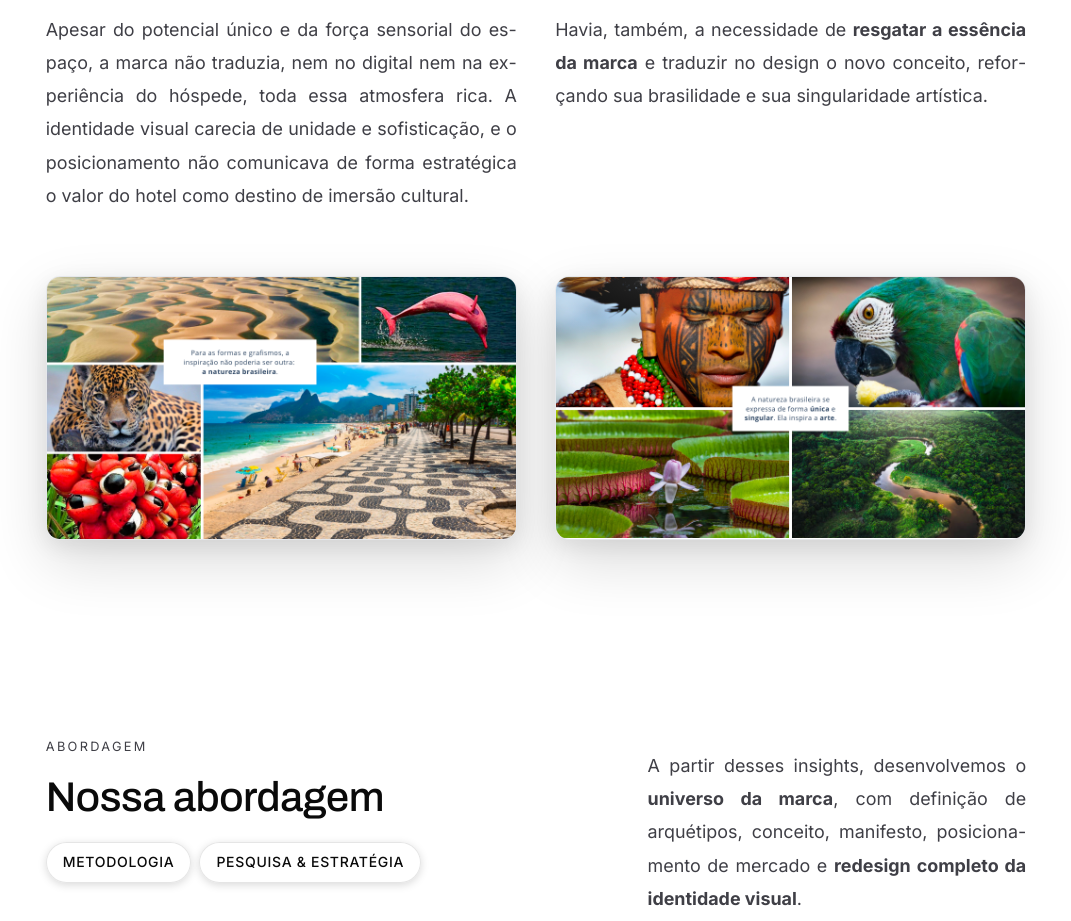
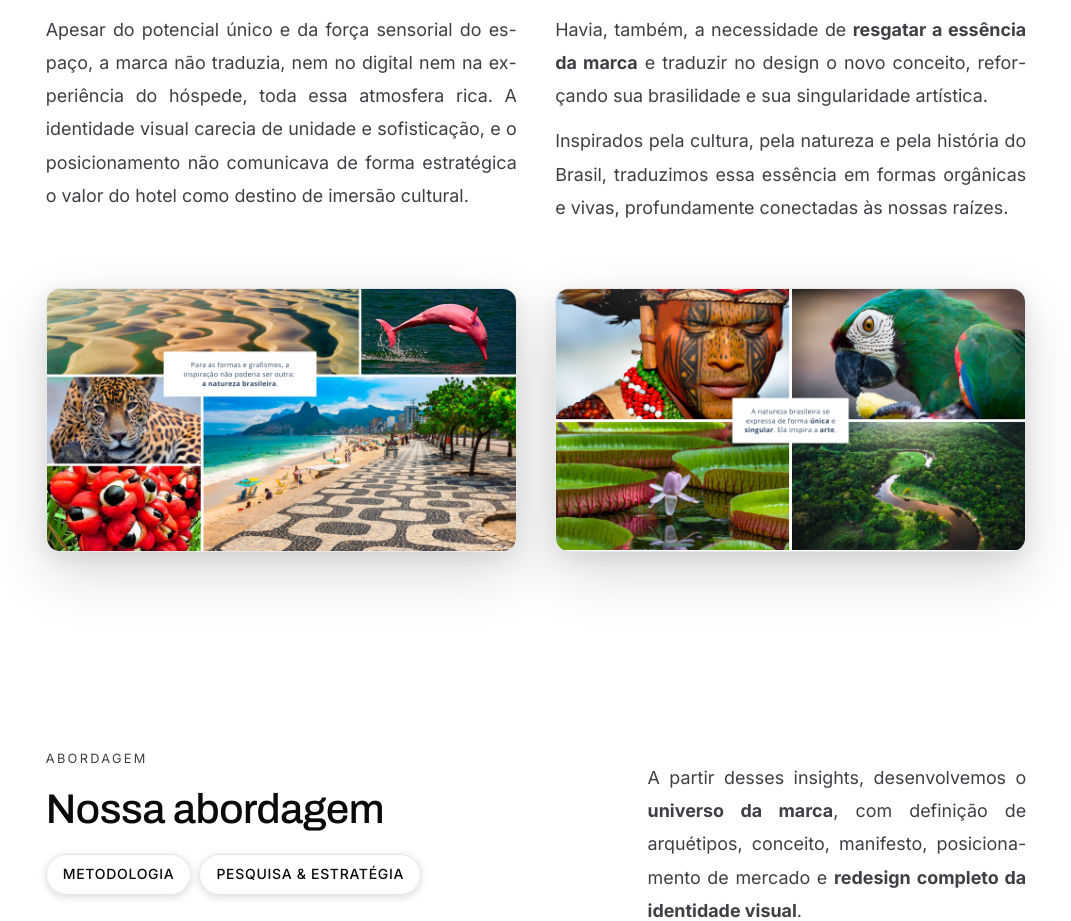
Before and after one commit to osanaizera/casa-flora-site, a Next.js app: page /cases/insolito in a window 1280 px wide. Shown: the part 1820-2741 px from the top of the page, without its empty margins (104-1175 px from the left). Built offline with nearby package versions, Linux system fonts and the light colour scheme.

Commit message:
content(case/insolito - Desafio): adicionar frase complementar após 'Havia, também...' com tom editorial e conciso

```diff
--- a/src/app/cases/[slug]/page.tsx
+++ b/src/app/cases/[slug]/page.tsx
@@ -123,6 +123,7 @@ export default async function CaseDetail({ params }: { params: Promise<RoutePara
               </div>
               <div className="case-text-column">
                 <p className="case-screen__body">Havia, também, a necessidade de <strong>resgatar a essência da marca</strong> e traduzir no design o novo conceito, reforçando sua brasilidade e sua singularidade artística.</p>
+                <p className="case-screen__body">Inspirados pela cultura, pela natureza e pela história do Brasil, traduzimos essa essência em formas orgânicas e vivas, profundamente conectadas às nossas raízes.</p>
               </div>
             </div>
 
```
